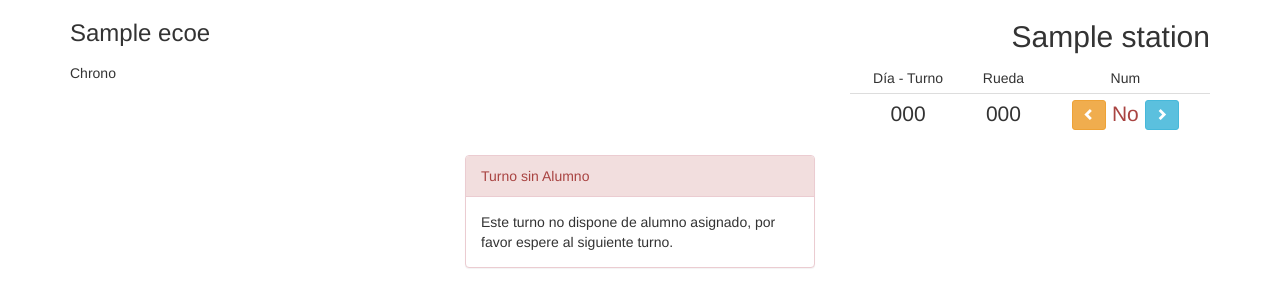
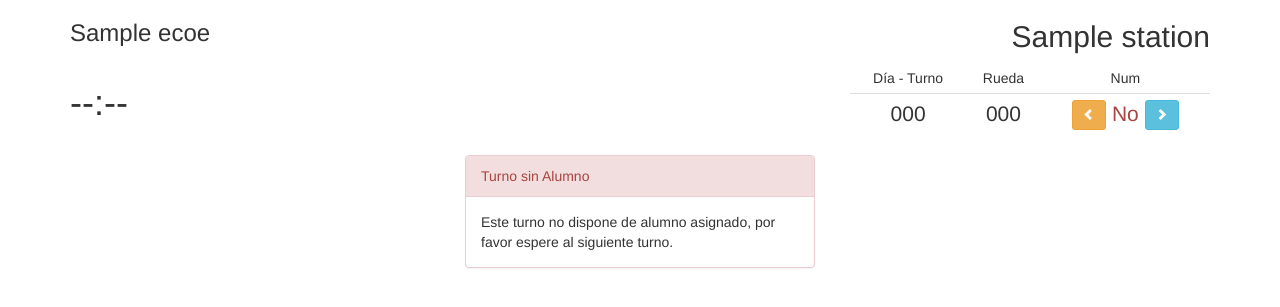
Before and after one commit to openECOE/openECOE-WebUI, a Python web app: template app/ui_evaluation/templates/exam.html in a window 1280 px wide. Shown: the top 307 px of the page. Run offline with Jinja, Linux system fonts and the light colour scheme; the template is opened without the code that fills it: most values are stand-ins (such as "Sample title", 1, 10 or a date in 2020); some libraries are stand-ins or nearby versions.

Commit message:
Merge remote-tracking branch 'origin/ui_chronos_integration' into develop
# Conflicts:
#	app/ui_evaluation/routes.py
#	app/ui_evaluation/templates/evaluacion.html
#	deploy

```diff
--- a/app/ui_evaluation/routes.py
+++ b/app/ui_evaluation/routes.py
@@ -122,7 +122,7 @@ def exam(id_ecoe, id_station, id_shift, id_round, id_student):
 
     chrono_route = current_app.config.get('CHRONO_ROUTE') + "/round%d" % round.id
 
-    return render_template('exam.html', chrono_route=chrono_route, ecoe=ecoe, station=actual_station, id_shift=shift, id_round=round, qblock=qblocks, questions=questions_array, students=students_selector, student_exists=student_exists)
+    return render_template('exam.html', chrono_route=chrono_route, ecoe=ecoe, station=actual_station, shift=shift, round=round, qblock=qblocks, questions=questions_array, students=students_selector, student_exists=student_exists)
 
 
 @bp.route('/ecoe/<int:ecoe_id>/round/<int:round_id>/outside')
--- a/app/ui_evaluation/templates/exam.html
+++ b/app/ui_evaluation/templates/exam.html
@@ -1,9 +1,14 @@
 {% extends "bootstrap/base.html" %}
+{% from 'macros.html' import info_chrono_station, client_eval_socket %}
+
 {% block content %}
 <body>
 {% set actual_student = students[1] %}
 
 <div class="container">
+
+
+
     <div class="row">
         <div class="col-xs-4 text-left">
             <h3>{{ ecoe.name }}</h3>
@@ -15,7 +20,7 @@
 
     <div class="row">
         <div class="col-xs-8">
-            Chrono
+            {{ info_chrono_station() }}
         </div>
         <div class="col-xs-4 text-right">
             <table class="table table-condensed text-center">
@@ -128,6 +133,9 @@
 
 {% block scripts %}
     {{ super() }}
+
+    <script type='text/javascript' src="{{ url_for('static', filename='js/socket.io.min.js') }}" ></script>
+
     <script>
         var csrf_token = "{{ csrf_token() }}";
 
@@ -177,6 +185,9 @@
         }
 
         $(document).ready(function() {
+
+            {{ client_eval_socket(chrono_route, station.id, id_round) }}
+
             setupDeselectEvent(true);
 
             $('input[type="radio"]').on('deselect', function() {
```
Also changed, not shown: 1 other file.
